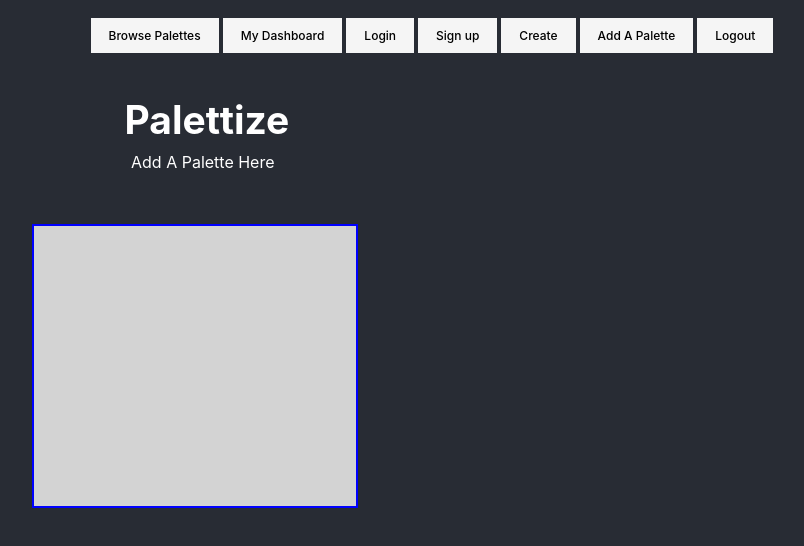
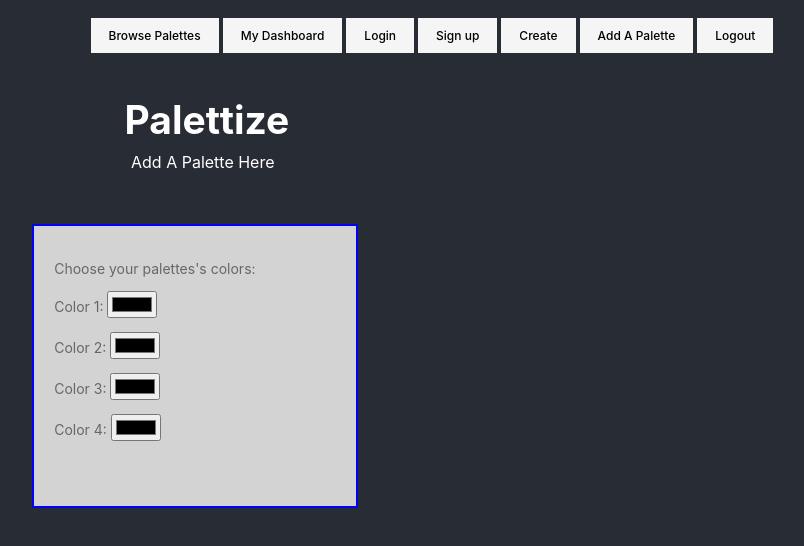
Before and after one commit to climb719/palettize-frontend, a React (Create React App) app: page /add in a window 1280 px wide. Shown: the top 546 px of the page, without its empty margins (445-1249 px from the left). Built offline with nearby package versions, Linux system fonts and the light colour scheme.

Commit message:
color fields to addPalette form

```diff
--- a/src/components/AddPalette.js
+++ b/src/components/AddPalette.js
@@ -5,8 +5,19 @@ function AddPalette() {
         <h2 className="add-title">Palettize</h2>
           <p className="add-text">Add A Palette Here</p>
             <div className="add-form">
+            <form>
+            <p>Choose your palettes's colors:</p>
+            <div>
+            <p>Color 1: <input type="color" id="color" name="color"/></p>
+            <p>Color 2: <input type="color" id="color" name="color"/></p>
+            <p>Color 3: <input type="color" id="color" name="color"/></p>
+            <p>Color 4: <input type="color" id="color" name="color"/></p>
             </div>
-    </div>
+            </form>
+
+
+            </div>
+        </div>
     )
 
 }
--- a/src/components/Create.js
+++ b/src/components/Create.js
@@ -25,7 +25,7 @@ class Create extends React.Component {
     this.setState(state => ({ colors: [...state.colors, ...colors] }))
 
     renderSwatches = () => {
-        return this.state.colors.map((color, id) => {
+        return this.state.colors.slice(0, 4).map((color, id) => {
             return (
                 <div className="swatch-container">
                   <div className="swatches" key={id} style={{backgroundColor: color}}>
```
